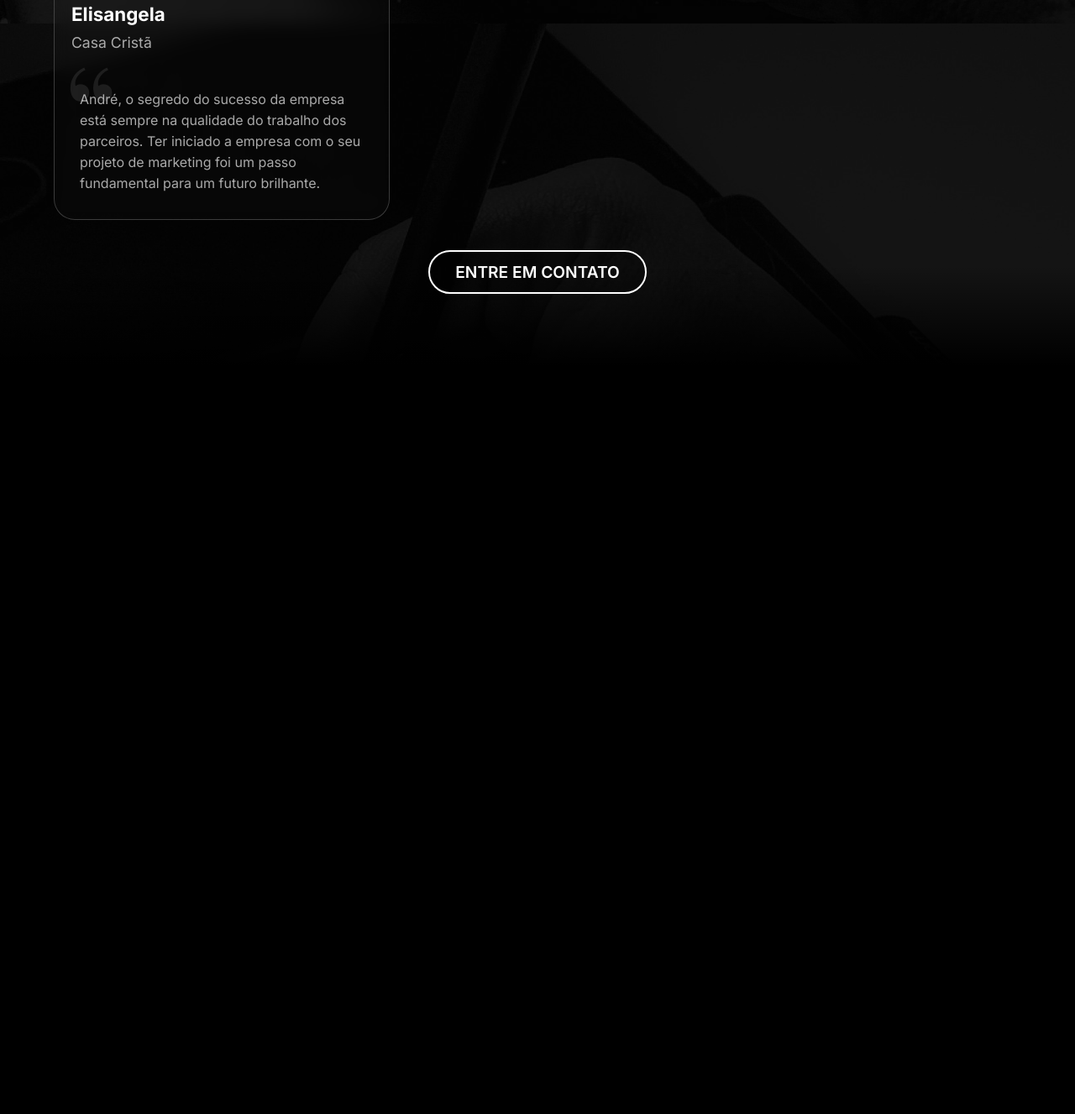
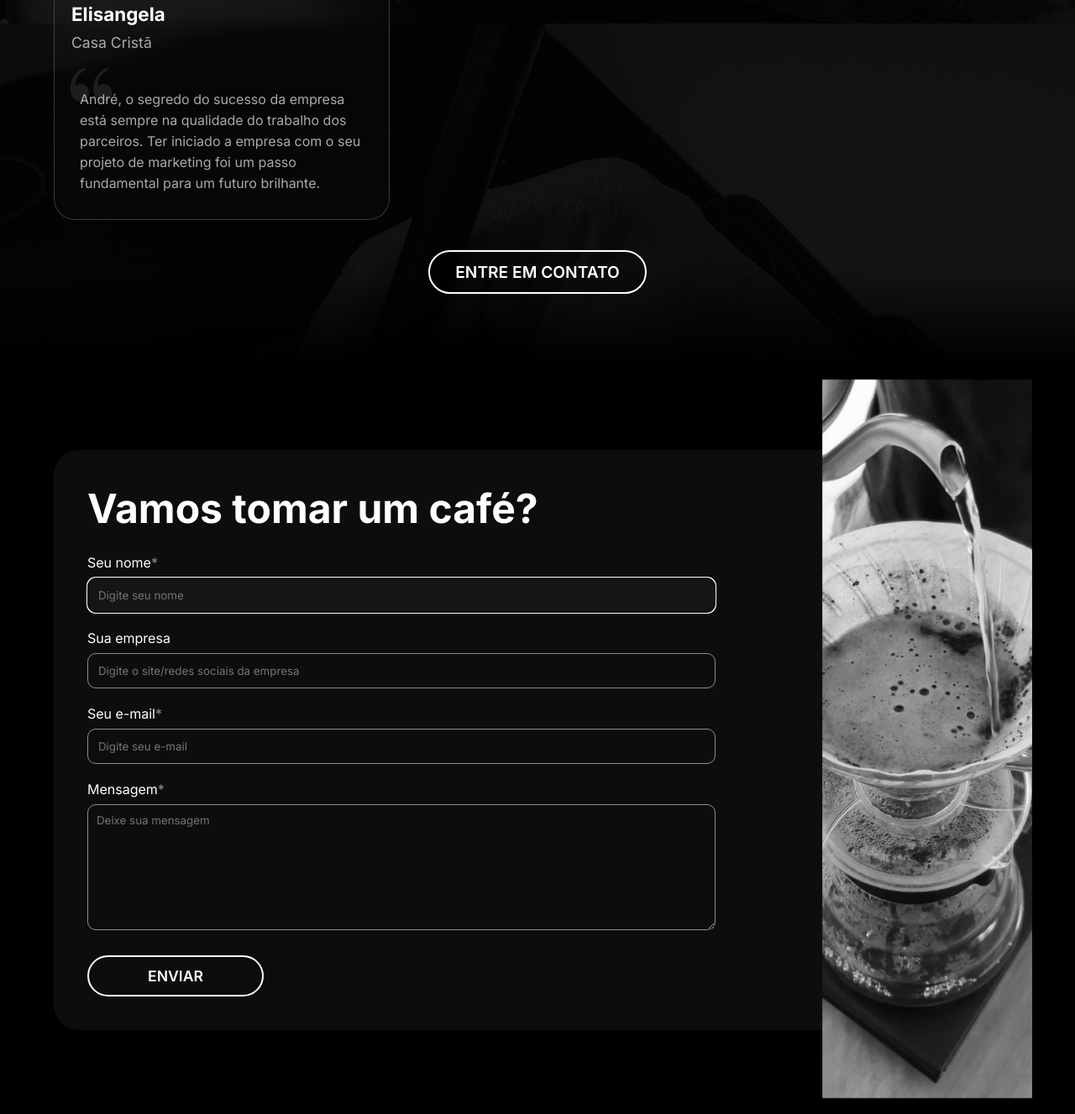
Before and after one commit to nickzmoro/Marcas-do-Andr-, a plain HTML site: page index.html in a window 1280 px wide. Shown: the part 5928-7255 px from the top of the page at 84% size. Before the commit the page ends 6364 px from the top, so only its background shows below. Drawn offline with nearby package versions, Linux system fonts and the light colour scheme; a web font is replaced by a local one.

Commit message:
added contato formulario

```diff
--- a/index.html
+++ b/index.html
@@ -645,6 +645,37 @@
         </section>
 
         <!-- formulario fim da página -->
+        <section class="contato">
+            <div class="contato-content">
+                <div class="title" data-aos="fade-right">
+                    <h3>Vamos tomar um café?</h3>
+                </div>
+                <form class="inputs">
+                    <div class="input-nome input-all" data-aos="fade-right">
+                        <label for="Nome">Seu nome<span>*</span></label>
+                        <input placeholder="Digite seu nome" type="text" name="Nome" autofocus required>
+                    </div>
+                    <div class="input-empresa input-all" data-aos="fade-right">
+                        <label for="Empresa">Sua empresa</label>
+                        <input placeholder="Digite o site/redes sociais da empresa" type="text" name="Empresa">
+                    </div>
+                    <div class="input-email input-all" data-aos="fade-right">
+                        <label for="Email">Seu e-mail<span>*</span></label>
+                        <input placeholder="Digite seu e-mail" type="email" name="Email" autocomplete="email" required>
+                    </div>
+                    <div class="input-mensagem input-all" data-aos="fade-right">
+                        <label for="Mensagem">Mensagem<span>*</span></label>
+                        <textarea placeholder="Deixe sua mensagem" name="Mensagem" id="Mensagem"></textarea>
+                    </div>
+                    <div class="btn-enviar" data-aos="fade-right">
+                        <button type="submit">Enviar</button>
+                    </div>
+                </form>
+            </div>
+            <div class="image-cafe">
+                <img src="img/café-pé.png" alt="café-imagem">
+            </div>
+        </section>
 
     </main>
 
--- a/styles.css
+++ b/styles.css
@@ -949,6 +949,108 @@ header {
     }
 }
 
+/* formulario de contato */
+.contato {
+    width: 100vw;
+    height: auto;
+    min-height: 100vh;
+    display: flex;
+    align-items: center;
+    justify-content: center;
+
+    .contato-content {
+        width: 90%;
+        height: 100%;
+        background: #0e0d0d;
+        border-radius: 30px 0 0 30px;
+        padding: 40px;
+        display: flex;
+        flex-direction: column;
+        gap: 25px;
+        font-family: var(--fontInter);
+        margin: 100px 0;
+        overflow: hidden;
+
+        .title {
+            h3 {
+                font-size: 3rem;
+            }
+        }
+
+        .inputs {
+            display: flex;
+            flex-direction: column;
+            gap: 20px;
+
+            .input-all {
+                display: flex;
+                flex-direction: column;
+                gap: 8px;
+                max-width: 60vw;
+
+                label {
+                    span {
+                        color: #ffffff88;
+                    }
+                }
+
+                input {
+                    padding: 12px;
+                }
+
+                textarea {
+                    height: 150px;
+                    padding: 10px;
+                    resize: vertical;
+                }
+
+                input, textarea {
+                    font-family: var(--fontInter);
+                    border-radius: 10px;
+                    border: 1px solid #ffffff88;
+                    background: transparent;
+                    margin-right: 20px;
+                }
+
+                input:focus-visible {
+                    background-color: #f0f0f009;
+                }
+            }
+        }
+
+        .btn-enviar {
+            margin-top: 10px;
+
+            button {
+                padding: 12px 70px;
+                border-radius: 50px;
+                border: 2px solid #fff;
+                background: transparent;
+                cursor: pointer;
+                font-size: 1.1rem;
+                font-weight: 600;
+                font-family: var(--fontInter);
+                text-transform: uppercase;
+                transition: 0.2s ease;
+
+                &:hover {
+                    background: #fff;
+                    color: #000;
+                }
+            }
+        }
+    }
+
+    .image-cafe {
+        position: absolute;
+        right: 4%;
+
+        img {
+            width: 250px;
+        }
+    }
+}
+
 /* mask */
 .mask {
     visibility: hidden;
@@ -1122,6 +1224,24 @@ header {
             align-items: center;
         }
     }
+
+    .contato {
+        .contato-content {
+            .inputs {
+                .input-all {
+                    max-width: 100%;
+
+                    input, textarea {
+                        margin: 0;
+                    }
+                }
+            }
+        }
+
+        .image-cafe {
+            display: none;
+        }
+    }
 }
 
 @media (max-width: 520px) {
```
Also changed, not shown: img/café-pé.png (added).
